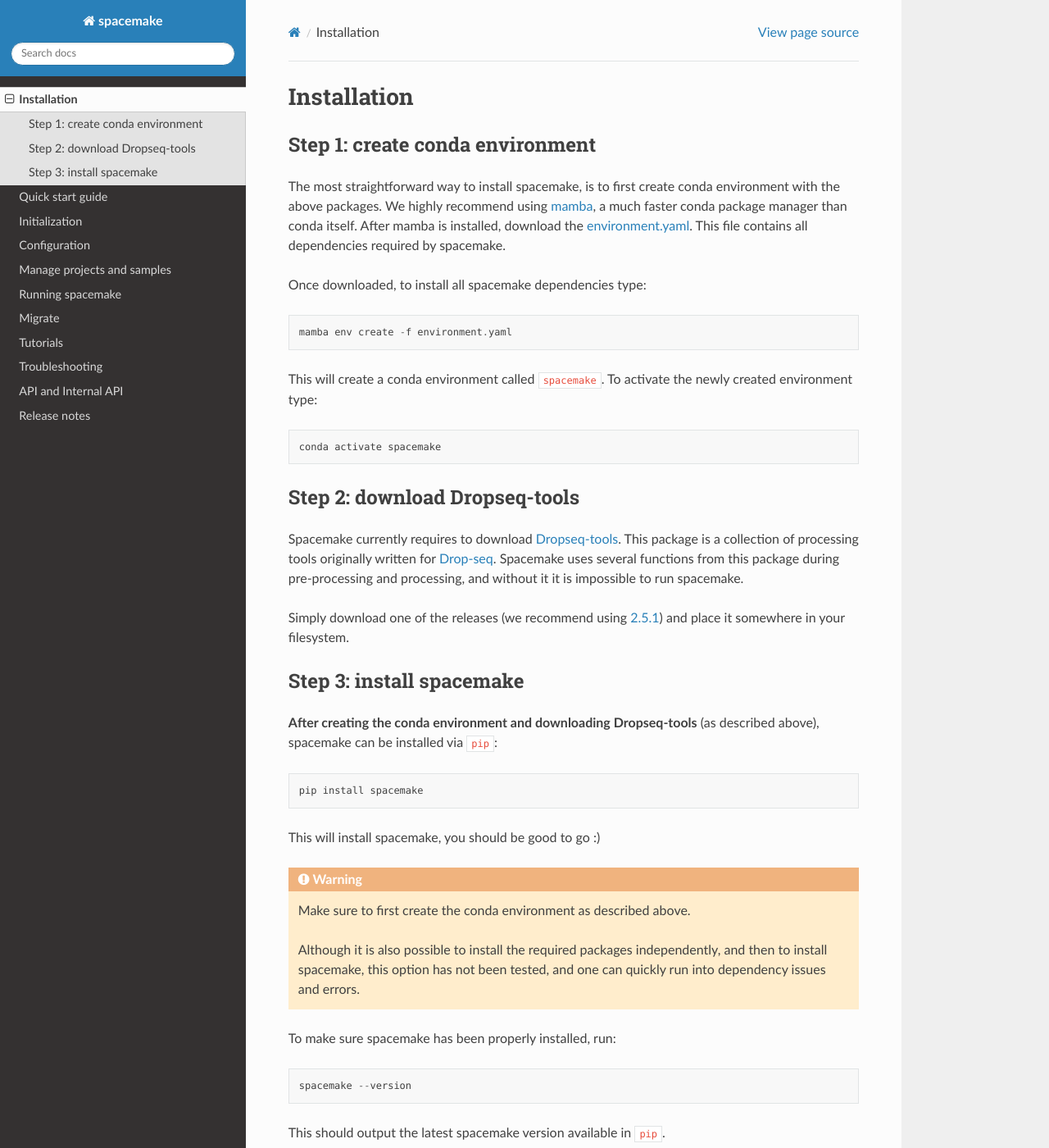
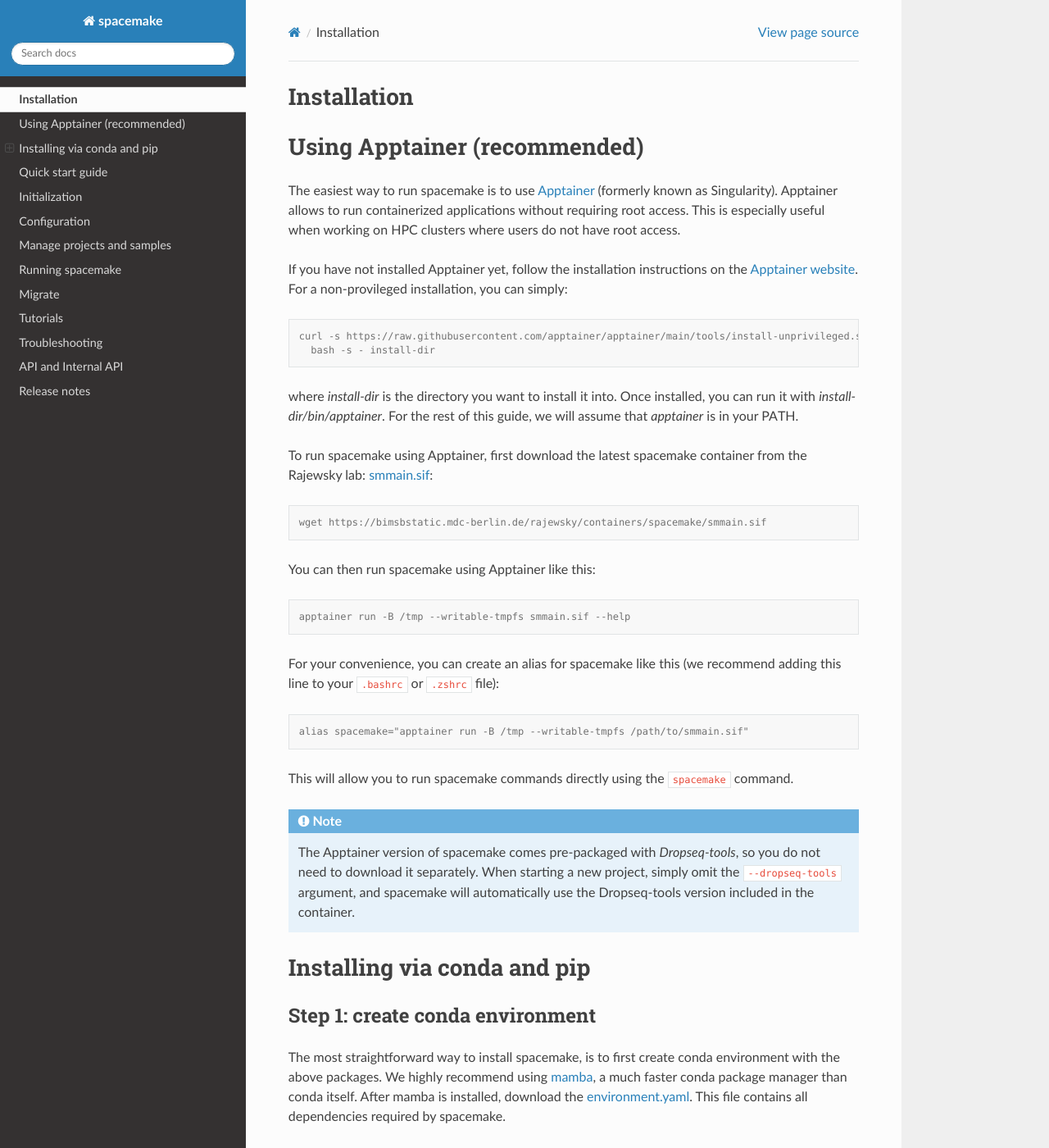
Before and after one commit to rajewsky-lab/spacemake, a Sphinx documentation site: the page built from docs/install.rst, in a window 1280 px wide and 1400 px high. Shown: the whole window at 82% size. Built offline with Sphinx 7.4.7 and the Read the Docs theme 3.1.0, drawn with Linux system fonts in a browser that asks for light colours; pages that are not in the unit, such as notebooks, are missing from menus.

Commit message:
* add container documentation

```diff
--- a/docs/install.rst
+++ b/docs/install.rst
@@ -1,5 +1,51 @@
 Installation
 ============
+
+
+Using Apptainer (recommended)
+=============================
+The easiest way to run spacemake is to use `Apptainer <https://apptainer.org/>`_ (formerly known as Singularity). Apptainer allows to run containerized applications without requiring root access.
+This is especially useful when working on HPC clusters where users do not have root access.
+
+If you have not installed Apptainer yet, follow the installation instructions on the `Apptainer website <https://apptainer.org/docs/admin/latest/installation.html>`_.
+For a non-provileged installation, you can simply:
+
+.. code-block:: console
+
+    curl -s https://raw.githubusercontent.com/apptainer/apptainer/main/tools/install-unprivileged.sh | \
+      bash -s - install-dir
+
+where `install-dir` is the directory you want to install it into. Once installed, you can run it with `install-dir/bin/apptainer`. For the rest of this guide, we will assume that `apptainer` is in your PATH.
+
+To run spacemake using Apptainer, first download the latest spacemake container from the Rajewsky lab: `smmain.sif <https://bimsbstatic.mdc-berlin.de/rajewsky/containers/spacemake/smmain.sif>`_:
+
+.. code-block:: console
+
+    wget https://bimsbstatic.mdc-berlin.de/rajewsky/containers/spacemake/smmain.sif
+
+You can then run spacemake using Apptainer like this:
+
+.. code-block:: console
+
+    apptainer run -B /tmp --writable-tmpfs smmain.sif --help
+
+
+For your convenience, you can create an alias for spacemake like this (we recommend adding this line to your ``.bashrc`` or ``.zshrc`` file):
+
+.. code-block:: console
+
+    alias spacemake="apptainer run -B /tmp --writable-tmpfs /path/to/smmain.sif"
+
+This will allow you to run spacemake commands directly using the ``spacemake`` command.
+
+.. note::
+
+    The Apptainer version of spacemake comes pre-packaged with `Dropseq-tools`, so you do not need to download it separately.
+    When starting a new project, simply omit the ``--dropseq-tools`` argument, and spacemake will automatically use the Dropseq-tools version included in the container.
+
+Installing via conda and pip
+============================
+
 
 Step 1: create conda environment
 --------------------------------
```
